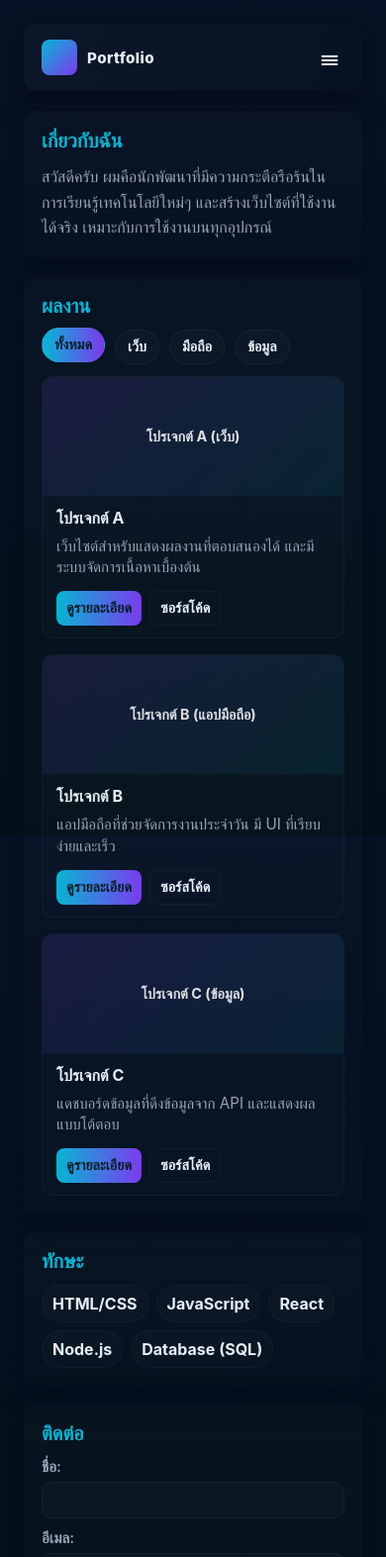
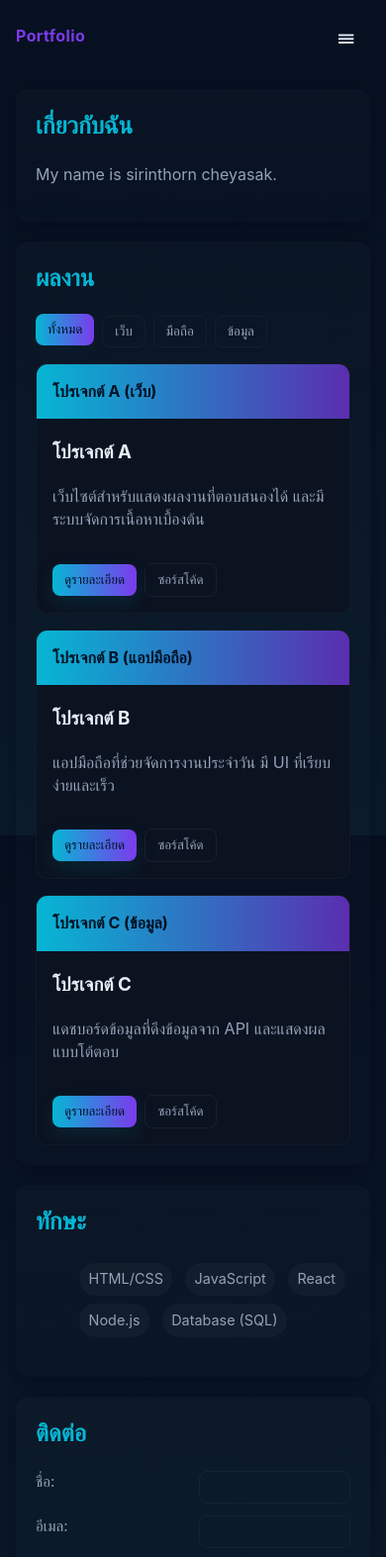
Before and after one commit to sirinthorncheyasak/myportfolilo, a plain HTML site: page index.html in a window 390 px wide. Shown: the top 1573 px of the page at 99% size. Drawn offline with Linux system fonts and the light colour scheme.

Commit message:
Add files via upload

```diff
--- a/index.html
+++ b/index.html
@@ -24,16 +24,16 @@
     <main>
         <section id="about" class="portfolio-section about-me">
             <h2>เกี่ยวกับฉัน</h2>
-            <p>สวัสดีครับ ผมคือนักพัฒนาที่มีความกระตือรือร้นในการเรียนรู้เทคโนโลยีใหม่ๆ และสร้างเว็บไซต์ที่ใช้งานได้จริง เหมาะกับการใช้งานบนทุกอุปกรณ์</p>
+            <p>My name is sirinthorn cheyasak. </p>
         </section>
 
         <section id="projects" class="portfolio-section">
             <h2>ผลงาน</h2>
             <div class="projects-controls" role="toolbar" aria-label="Filter projects">
-                <button class="filter-button active" onclick="filterProjects('all')">ทั้งหมด</button>
-                <button class="filter-button" onclick="filterProjects('web')">เว็บ</button>
-                <button class="filter-button" onclick="filterProjects('mobile')">มือถือ</button>
-                <button class="filter-button" onclick="filterProjects('data')">ข้อมูล</button>
+                <button class="filter-button active" data-filter="all">ทั้งหมด</button>
+                <button class="filter-button" data-filter="web">เว็บ</button>
+                <button class="filter-button" data-filter="mobile">มือถือ</button>
+                <button class="filter-button" data-filter="data">ข้อมูล</button>
             </div>
 
             <div class="projects-grid">
@@ -43,8 +43,8 @@
                         <h3>โปรเจกต์ A</h3>
                         <p>เว็บไซต์สำหรับแสดงผลงานที่ตอบสนองได้ และมีระบบจัดการเนื้อหาเบื้องต้น</p>
                         <div class="card-actions">
-                            <button class="btn btn-primary" onclick="window.open('#')">ดูรายละเอียด</button>
-                            <button class="btn btn-ghost" onclick="window.open('#')">ซอร์สโค้ด</button>
+                            <button class="btn btn-primary detail-btn" data-title="โปรเจกต์ A" data-desc="เว็บไซต์สำหรับแสดงผลงานที่ตอบสนองได้ และมีระบบจัดการเนื้อหาเบื้องต้น" data-media="โปรเจกต์ A (เว็บ)" data-link="#" data-tooltip="ดูรายละเอียด">ดูรายละเอียด</button>
+                            <button class="btn btn-ghost source-btn" data-source="#" data-tooltip="เปิดซอร์สโค้ด">ซอร์สโค้ด</button>
                         </div>
                     </div>
                 </div>
@@ -55,8 +55,8 @@
                         <h3>โปรเจกต์ B</h3>
                         <p>แอปมือถือที่ช่วยจัดการงานประจำวัน มี UI ที่เรียบง่ายและเร็ว</p>
                         <div class="card-actions">
-                            <button class="btn btn-primary" onclick="window.open('#')">ดูรายละเอียด</button>
-                            <button class="btn btn-ghost" onclick="window.open('#')">ซอร์สโค้ด</button>
+                            <button class="btn btn-primary detail-btn" data-title="โปรเจกต์ B" data-desc="แอปมือถือที่ช่วยจัดการงานประจำวัน มี UI ที่เรียบง่ายและเร็ว" data-media="โปรเจกต์ B (แอปมือถือ)" data-link="#" data-tooltip="ดูรายละเอียด">ดูรายละเอียด</button>
+                            <button class="btn btn-ghost source-btn" data-source="#" data-tooltip="เปิดซอร์สโค้ด">ซอร์สโค้ด</button>
                         </div>
                     </div>
                 </div>
@@ -67,8 +67,8 @@
                         <h3>โปรเจกต์ C</h3>
                         <p>แดชบอร์ดข้อมูลที่ดึงข้อมูลจาก API และแสดงผลแบบโต้ตอบ</p>
                         <div class="card-actions">
-                            <button class="btn btn-primary" onclick="window.open('#')">ดูรายละเอียด</button>
-                            <button class="btn btn-ghost" onclick="window.open('#')">ซอร์สโค้ด</button>
+                            <button class="btn btn-primary detail-btn" data-title="โปรเจกต์ C" data-desc="แดชบอร์ดข้อมูลที่ดึงข้อมูลจาก API และแสดงผลแบบโต้ตอบ" data-media="โปรเจกต์ C (ข้อมูล)" data-link="#" data-tooltip="ดูรายละเอียด">ดูรายละเอียด</button>
+                            <button class="btn btn-ghost source-btn" data-source="#" data-tooltip="เปิดซอร์สโค้ด">ซอร์สโค้ด</button>
                         </div>
                     </div>
                 </div>
@@ -104,6 +104,13 @@
                 <button type="submit">ส่งข้อความ</button>
             </form>
         </section>
+
+        <!-- Dev notes: brief summary of Copilot assistance -->
+        <section id="dev-notes" class="portfolio-section dev-notes" aria-labelledby="dev-notes-title">
+            <h2 id="dev-notes-title">Dev notes</h2>
+            <p>สรุปการช่วยเหลือจาก GitHub Copilot: เพิ่มเอฟเฟกต์โฮเวอร์ การกรองผลงานด้วยปุ่ม การแสดงรายละเอียดในม็อดอล (modal) และทูลทิป เพื่อปรับปรุง UX และการออกแบบโดยรวมให้ดูเป็นมืออาชีพ</p>
+        </section>
+
     </main>
 
     <footer>
@@ -111,30 +118,125 @@
     </footer>
     </div>
 
+    <!-- Modal for project details -->
+    <div id="project-modal" class="modal" aria-hidden="true" role="dialog" aria-modal="true">
+        <div class="modal-backdrop" data-close></div>
+        <div class="modal-content" role="document">
+            <button class="modal-close" aria-label="Close modal" data-close>&times;</button>
+            <div class="modal-media" aria-hidden="true"></div>
+            <h3 class="modal-title"></h3>
+            <p class="modal-desc"></p>
+            <div class="modal-actions"></div>
+        </div>
+    </div>
+
     <script src="script.js"></script>
     <script>
         (function(){
-            const filterButtons = document.querySelectorAll('.filter-button');
-            window.filterProjects = window.filterProjects || function(category){
-                if (typeof window.filterProjects === 'function') {
-                    try {
-                        window.filterProjectsOriginal && window.filterProjectsOriginal(category);
-                    } catch(e){}
-                }
-            };
+            // Filter projects
+            function filterProjects(category){
+                const cards = document.querySelectorAll('.project-card');
+                cards.forEach(card => {
+                    const cat = card.getAttribute('data-category');
+                    if (category === 'all' || cat === category) {
+                        card.classList.remove('hidden-card');
+                        card.setAttribute('aria-hidden', 'false');
+                    } else {
+                        card.classList.add('hidden-card');
+                        card.setAttribute('aria-hidden', 'true');
+                    }
+                });
+            }
+            window.filterProjects = filterProjects;
 
+            // Controls - filter buttons
             document.querySelectorAll('.projects-controls').forEach(ctrl => {
                 ctrl.addEventListener('click', (e) => {
                     const btn = e.target.closest('.filter-button');
                     if (!btn) return;
-                    filterButtons.forEach(b => b.classList.remove('active'));
+                    ctrl.querySelectorAll('.filter-button').forEach(b => b.classList.remove('active'));
                     btn.classList.add('active');
-                    if (typeof window.filterProjects === 'function') {
-                        window.filterProjects(btn.textContent === 'ทั้งหมด' ? 'all' : btn.textContent === 'เว็บ' ? 'web' : btn.textContent === 'มือถือ' ? 'mobile' : 'data');
-                    }
+                    const category = btn.getAttribute('data-filter') || 'all';
+                    filterProjects(category);
                 });
             });
 
+            // Modal handling
+            const modal = document.getElementById('project-modal');
+            const modalTitle = modal.querySelector('.modal-title');
+            const modalDesc = modal.querySelector('.modal-desc');
+            const modalMedia = modal.querySelector('.modal-media');
+            const modalActions = modal.querySelector('.modal-actions');
+
+            function openModal(data){
+                modalTitle.textContent = data.title || '';
+                modalDesc.textContent = data.desc || '';
+                modalMedia.textContent = data.media || '';
+                modalActions.innerHTML = '';
+                if (data.link) {
+                    const a = document.createElement('a');
+                    a.href = data.link;
+                    a.target = '_blank';
+                    a.rel = 'noopener';
+                    a.className = 'btn btn-primary';
+                    a.textContent = 'เปิดโปรเจกต์';
+                    modalActions.appendChild(a);
+                }
+                if (data.source) {
+                    const s = document.createElement('a');
+                    s.href = data.source;
+                    s.target = '_blank';
+                    s.rel = 'noopener';
+                    s.className = 'btn btn-ghost';
+                    s.textContent = 'ซอร์สโค้ด';
+                    modalActions.appendChild(s);
+                }
+                modal.classList.add('open');
+                modal.setAttribute('aria-hidden', 'false');
+                document.body.classList.add('no-scroll');
+                // focus for accessibility
+                modal.querySelector('.modal-close').focus();
+            }
+
+            function closeModal(){
+                modal.classList.remove('open');
+                modal.setAttribute('aria-hidden', 'true');
+                document.body.classList.remove('no-scroll');
+            }
+
+            // Delegate detail & source button clicks
+            document.addEventListener('click', (e) => {
+                const detail = e.target.closest('.detail-btn');
+                if (detail) {
+                    openModal({
+                        title: detail.getAttribute('data-title'),
+                        desc: detail.getAttribute('data-desc'),
+                        media: detail.getAttribute('data-media'),
+                        link: detail.getAttribute('data-link'),
+                        source: detail.getAttribute('data-source')
+                    });
+                }
+                const source = e.target.closest('.source-btn');
+                if (source && !e.target.closest('.detail-btn')) {
+                    const src = source.getAttribute('data-source');
+                    if (src) window.open(src, '_blank', 'noopener');
+                }
+                if (e.target.closest('[data-close]')) {
+                    closeModal();
+                }
+            });
+
+            // keyboard ESC to close modal
+            document.addEventListener('keydown', (e) => {
+                if (e.key === 'Escape' && modal.classList.contains('open')) closeModal();
+            });
+
+            // Tooltip handling via data-tooltip attribute is done in CSS; ensure keyboard focus shows tooltip
+            document.querySelectorAll('[data-tooltip]').forEach(el => {
+                el.setAttribute('tabindex', '0');
+            });
+
+            // Hamburger menu (responsive)
             const hamburger = document.querySelector('.hamburger-menu');
             const navLinks = document.querySelector('.nav-links');
             if (hamburger && navLinks) {
@@ -147,6 +249,9 @@
                     if (navLinks.classList.contains('active')) toggleMenu();
                 }));
             }
+
+            // Initial state
+            filterProjects('all');
         })();
     </script>
 </body>
--- a/styles.css
+++ b/styles.css
@@ -1,357 +1,168 @@
-:root {
-    --bg: #0f1724;
-    --card: #0b1220;
-    --muted: #98a3b3;
-    --accent: #06b6d4;
-    --accent-2: #7c3aed;
+
+:root{
+    --bg:#0f1724;
+    --card:#0b1220;
+    --muted:#94a3b8;
+    --accent:#06b6d4;
+    --accent-2:#7c3aed;
+    --surface:#0b1220;
     --glass: rgba(255,255,255,0.03);
-    --radius: 12px;
-    --max-width: 1100px;
-    --gap: 1rem;
-    --text: #e6eef6;
+    --radius:12px;
+    --gap:1rem;
+    --text:#e6eef8;
 }
 
-*,
-*::before,
-*::after {
-    box-sizing: border-box;
-    margin: 0;
-    padding: 0;
+*{box-sizing:border-box}
+html,body{height:100%}
+body{
+    margin:0;
+    font-family: Inter, system-ui, -apple-system, "Segoe UI", Roboto, "Helvetica Neue", Arial;
+    background: linear-gradient(180deg,#071020 0%, #0a1a2a 100%);
+    color:var(--text);
+    -webkit-font-smoothing:antialiased;
+    -moz-osx-font-smoothing:grayscale;
+    line-height:1.45;
 }
 
-html,
-body {
-    height: 100%;
+/* Layout */
+.site{max-width:1100px;margin:0 auto;padding:2rem}
+header{margin-bottom:2rem}
+.navbar{display:flex;align-items:center;justify-content:space-between;gap:1rem}
+.logo{font-weight:700;color:var(--accent-2);letter-spacing:0.4px}
+.nav-links{display:flex;gap:1rem;list-style:none;padding:0;margin:0}
+.nav-links a{color:var(--muted);text-decoration:none;padding:0.5rem 0.75rem;border-radius:8px;transition:all .18s}
+.nav-links a:focus,
+.nav-links a:hover{color:var(--text);background:var(--glass);transform:translateY(-2px)}
+
+.hamburger-menu{display:none;background:transparent;border:0;color:var(--text);font-size:1.4rem}
+
+/* Sections */
+.portfolio-section{background: linear-gradient(180deg, rgba(255,255,255,0.01), transparent); padding:1.25rem;border-radius:var(--radius);margin-bottom:1.25rem;box-shadow:0 4px 18px rgba(2,6,23,0.5)}
+.portfolio-section h2{margin-top:0;color:var(--accent)}
+.about-me p{color:var(--muted)}
+
+/* Projects grid */
+.projects-controls{display:flex;gap:.5rem;margin-bottom:1rem;flex-wrap:wrap}
+.filter-button{background:transparent;border:1px solid rgba(255,255,255,0.04);color:var(--muted);padding:.45rem .75rem;border-radius:8px;cursor:pointer;transition:all .18s}
+.filter-button.active{background:linear-gradient(90deg,var(--accent),var(--accent-2));border:none;color:#021226;box-shadow:0 6px 18px rgba(12,44,60,0.35);transform:translateY(-2px)}
+.filter-button:focus{outline:2px solid rgba(6,182,212,0.25);outline-offset:2px}
+
+/* Cards */
+.projects-grid{display:grid;grid-template-columns:repeat(auto-fit,minmax(240px,1fr));gap:1rem}
+.project-card{background:var(--card);border-radius:12px;overflow:hidden;border:1px solid rgba(255,255,255,0.03);transition:transform .18s, box-shadow .18s;display:flex;flex-direction:column}
+.project-card:hover{transform:translateY(-6px);box-shadow:0 12px 30px rgba(2,6,23,0.6)}
+.card-media{background:linear-gradient(90deg,var(--accent),rgba(124,58,237,0.7));padding:1rem;color:#021226;font-weight:700}
+.card-content{padding:1rem;flex:1;display:flex;flex-direction:column}
+.card-content h3{margin:.25rem 0}
+.card-content p{color:var(--muted);flex:1}
+.card-actions{display:flex;gap:.5rem;margin-top:1rem;align-items:center}
+
+/* Buttons */
+.btn{padding:.5rem .75rem;border-radius:8px;border:1px solid rgba(255,255,255,0.06);cursor:pointer;background:transparent;color:var(--text);transition:transform .12s, box-shadow .12s}
+.btn:active{transform:translateY(1px)}
+.btn-primary{background:linear-gradient(90deg,var(--accent),var(--accent-2));color:#021226;border:none;box-shadow:0 8px 20px rgba(7,150,160,0.15)}
+.btn-ghost{background:transparent;border:1px solid rgba(255,255,255,0.06);color:var(--muted)}
+
+/* hidden state for filtering */
+.hidden-card{opacity:.06;transform:scale(.98);pointer-events:none;filter:grayscale(1);transition:all .2s}
+
+/* Tooltip (pure CSS) */
+[data-tooltip]{position:relative}
+[data-tooltip]::after{
+    content: attr(data-tooltip);
+    position:absolute;
+    bottom:calc(100% + 8px);
+    left:50%;
+    transform:translateX(-50%) translateY(6px);
+    background:rgba(2,6,23,0.92);
+    color:var(--text);
+    padding:.35rem .5rem;border-radius:6px;font-size:.8rem;white-space:nowrap;opacity:0;pointer-events:none;transition:opacity .12s,transform .12s;
+    box-shadow:0 6px 18px rgba(2,6,23,0.6);
+}
+[data-tooltip]:hover::after,
+[data-tooltip]:focus::after{opacity:1;transform:translateX(-50%) translateY(0);}
+
+/* Modal */
+.modal{position:fixed;inset:0;display:flex;align-items:center;justify-content:center;visibility:hidden;opacity:0;transition:opacity .18s,visibility .18s}
+.modal .modal-backdrop{position:absolute;inset:0;background:linear-gradient(180deg, rgba(2,6,23,0.6), rgba(2,6,23,0.85));backdrop-filter: blur(4px)}
+.modal .modal-content{position:relative;z-index:2;background:linear-gradient(180deg, rgba(255,255,255,0.02), rgba(255,255,255,0.01));border-radius:12px;padding:1.25rem;max-width:560px;width:calc(100% - 2rem);box-shadow:0 18px 48px rgba(2,6,23,0.7);border:1px solid rgba(255,255,255,0.04)}
+.modal.open{visibility:visible;opacity:1}
+.modal-close{position:absolute;right:12px;top:8px;border:0;background:transparent;color:var(--muted);font-size:1.5rem;cursor:pointer}
+.modal-media{font-weight:700;color:var(--accent);margin-bottom:.5rem}
+.modal-actions{display:flex;gap:.5rem;margin-top:1rem}
+
+/* Utilities */
+.dev-notes p{color:var(--muted);font-size:.95rem}
+.no-scroll{overflow:hidden}
+
+/* Responsive */
+@media (max-width:800px){
+    .nav-links{display:none;position:absolute;right:1rem;top:64px;background:var(--surface);padding:1rem;border-radius:10px;flex-direction:column;gap:0.5rem;width:200px;box-shadow:0 12px 36px rgba(2,6,23,0.7)}
+    .nav-links.active{display:flex}
+    .hamburger-menu{display:block}
+    .site{padding:1rem}
+}
+/* 1. Selector (ตัวที่เลือกใช้งาน) */
+p { color: black; }          /* Element selector */
+.box { padding: 10px; }      /* Class selector */
+#main { width: 100%; }       /* ID selector */
+
+/* 2. Box Model */
+.box {
+  margin: 16px;      /* ระยะด้านนอก */
+  padding: 12px;     /* ระยะด้านใน */
+  border: 1px solid #ccc;
+  width: 200px;
+  height: auto;
 }
 
-body {
-    font-family: Inter, system-ui, -apple-system, "Segoe UI", Roboto, "Helvetica Neue", Arial;
-    background: linear-gradient(180deg, #071226 0%, #03121a 100%);
-    color: var(--text);
-    -webkit-font-smoothing: antialiased;
-    padding: 24px;
-    display: flex;
-    justify-content: center;
+/* 3. Display types */
+.flex { display: flex; }
+.block { display: block; }
+.inline { display: inline; }
+
+/* 4. Colors */
+.text { color: #333; }
+.bg { background-color: #f2f2f2; }
+
+/* 5. Typography */
+h1 {
+  font-size: 2rem;
+  font-weight: bold;
+  line-height: 1.2;
 }
 
-.site {
-    width: 100%;
-    max-width: var(--max-width);
+/* 6. Buttons */
+button {
+  padding: 8px 16px;
+  border-radius: 6px;
+  border: none;
+  cursor: pointer;
 }
 
-header {
-    margin-bottom: 20px;
+/* 7. Hover */
+button:hover {
+  background: #ddd;
 }
 
-.navbar {
-    display: flex;
-    align-items: center;
-    justify-content: space-between;
-    gap: 12px;
-    padding: 14px 18px;
-    background: linear-gradient(90deg, rgba(255, 255, 255, 0.02), transparent);
-    border-radius: var(--radius);
-    box-shadow: 0 8px 30px rgba(2, 6, 23, 0.6);
+/* 8. Layout with Flexbox */
+.container {
+  display: flex;
+  gap: 1rem;
+  justify-content: space-between;
+  align-items: center;
 }
 
-.logo {
-    font-weight: 800;
-    letter-spacing: 0.4px;
-    color: var(--text);
-    display: flex;
-    align-items: center;
-    gap: 10px;
-    font-size: 1.05rem;
+/* 9. Responsive */
+@media (max-width: 600px) {
+  .container {
+    flex-direction: column;
+  }
 }
 
-.logo::before {
-    content: "";
-    width: 36px;
-    height: 36px;
-    border-radius: 8px;
-    background: linear-gradient(135deg, var(--accent), var(--accent-2));
-    display: inline-block;
-}
-
-.nav-links {
-    display: flex;
-    gap: 12px;
-    align-items: center;
-    list-style: none;
-}
-
-.nav-links li a {
-    color: var(--text);
-    text-decoration: none;
-    padding: 8px 10px;
-    border-radius: 8px;
-    font-weight: 600;
-    font-size: 0.95rem;
-    transition: background .14s, transform .12s;
-}
-
-.nav-links li a:hover,
-.nav-links li a:focus {
-    background: var(--glass);
-    transform: translateY(-2px);
-    outline: none;
-}
-
-.hamburger-menu {
-    display: none;
-    background: transparent;
-    border: none;
-    color: var(--text);
-    font-size: 24px;
-    cursor: pointer;
-    padding: 6px;
-}
-
-main {
-    display: flex;
-    flex-direction: column;
-    gap: 18px;
-}
-
-.portfolio-section {
-    background: linear-gradient(180deg, rgba(255, 255, 255, 0.01), transparent);
-    border-radius: var(--radius);
-    padding: 18px;
-    box-shadow: 0 10px 30px rgba(2, 6, 23, 0.45);
-}
-
-.portfolio-section h2 {
-    color: var(--accent);
-    margin-bottom: 12px;
-    font-size: 1.25rem;
-}
-
-.about-me p {
-    color: var(--muted);
-    line-height: 1.6;
-}
-
-.projects-controls {
-    display: flex;
-    gap: 10px;
-    align-items: center;
-    margin-bottom: 12px;
-    flex-wrap: wrap;
-}
-
-.filter-button {
-    background: rgba(255, 255, 255, 0.02);
-    color: var(--text);
-    border: 1px solid rgba(255, 255, 255, 0.04);
-    padding: 8px 12px;
-    border-radius: 999px;
-    cursor: pointer;
-    font-weight: 700;
-    font-size: 0.9rem;
-    transition: background .12s, transform .1s;
-}
-
-.filter-button.active {
-    background: linear-gradient(90deg, var(--accent), var(--accent-2));
-    color: #06202a;
-    transform: translateY(-2px);
-}
-
-.projects-grid {
-    display: grid;
-    gap: var(--gap);
-    grid-template-columns: repeat(auto-fit, minmax(240px, 1fr));
-}
-
-.project-card {
-    background: linear-gradient(180deg, rgba(255, 255, 255, 0.02), rgba(255, 255, 255, 0.01));
-    border-radius: 12px;
-    overflow: hidden;
-    display: flex;
-    flex-direction: column;
-    transition: transform .16s, box-shadow .16s;
-    border: 1px solid rgba(255, 255, 255, 0.03);
-}
-
-.project-card:hover {
-    transform: translateY(-8px);
-    box-shadow: 0 18px 40px rgba(2, 6, 23, 0.6);
-}
-
-.card-media {
-    height: 140px;
-    background: linear-gradient(135deg, rgba(124, 58, 237, 0.12), rgba(6, 182, 212, 0.08));
-    display: flex;
-    align-items: center;
-    justify-content: center;
-    color: rgba(255, 255, 255, 0.85);
-    font-weight: 700;
-    font-size: 0.95rem;
-}
-
-.card-content {
-    padding: 12px 14px;
-    display: flex;
-    flex-direction: column;
-    gap: 8px;
-    flex: 1;
-}
-
-.card-content h3 {
-    font-size: 1rem;
-    margin: 0;
-}
-
-.card-content p {
-    color: var(--muted);
-    font-size: 0.95rem;
-    line-height: 1.4;
-    margin-bottom: 6px;
-}
-
-.card-actions {
-    margin-top: auto;
-    display: flex;
-    gap: 8px;
-}
-
-.btn {
-    padding: 8px 10px;
-    border-radius: 8px;
-    border: none;
-    cursor: pointer;
-    font-weight: 700;
-    font-size: 0.9rem;
-}
-
-.btn-primary {
-    background: linear-gradient(90deg, var(--accent), var(--accent-2));
-    color: #06202a;
-}
-
-.btn-ghost {
-    background: transparent;
-    border: 1px solid rgba(255, 255, 255, 0.04);
-    color: var(--text);
-}
-
-.skills-list {
-    display: flex;
-    gap: 8px;
-    flex-wrap: wrap;
-    list-style: none;
-}
-
-.skill-item {
-    background: rgba(255, 255, 255, 0.02);
-    padding: 8px 10px;
-    border-radius: 999px;
-    font-weight: 700;
-    color: var(--text);
-    border: 1px solid rgba(255, 255, 255, 0.03);
-}
-
-.contact-form {
-    display: grid;
-    gap: 10px;
-    grid-template-columns: 1fr 1fr;
-}
-
-.contact-form .form-group {
-    display: flex;
-    flex-direction: column;
-    gap: 6px;
-}
-
-.contact-form label {
-    color: var(--muted);
-    font-weight: 600;
-    font-size: 0.95rem;
-}
-
-.contact-form input,
-.contact-form textarea {
-    padding: 10px 12px;
-    border-radius: 10px;
-    border: 1px solid rgba(255, 255, 255, 0.04);
-    background: rgba(255, 255, 255, 0.02);
-    color: var(--text);
-    outline: none;
-}
-
-.contact-form textarea {
-    grid-column: 1 / -1;
-    resize: vertical;
-    min-height: 110px;
-}
-
-.contact-form button {
-    grid-column: 1 / -1;
-    justify-self: start;
-    padding: 10px 14px;
-    border-radius: 10px;
-    border: none;
-    background: linear-gradient(90deg, var(--accent), var(--accent-2));
-    color: #06202a;
-    font-weight: 800;
-    cursor: pointer;
-}
-
-.feedback-message {
-    margin-top: 6px;
-    font-size: 0.9rem;
-}
-
-footer {
-    text-align: center;
-    margin-top: 8px;
-    color: var(--muted);
-    font-size: 0.95rem;
-}
-
-@media (max-width: 880px) {
-    .contact-form {
-        grid-template-columns: 1fr;
-    }
-
-    .contact-form textarea {
-        grid-column: 1 / -1;
-    }
-}
-
-@media (max-width: 720px) {
-    .nav-links {
-        display: none;
-        position: absolute;
-        top: 70px;
-        right: 18px;
-        background: rgba(3, 6, 10, 0.85);
-        padding: 12px;
-        border-radius: 10px;
-        flex-direction: column;
-        min-width: 160px;
-    }
-
-    .nav-links.active {
-        display: flex;
-    }
-
-    .hamburger-menu {
-        display: inline-block;
-    }
-
-    .navbar {
-        position: relative;
-    }
-}
-
-@media (max-width: 420px) {
-    .card-media {
-        height: 120px;
-        font-size: 0.9rem;
-    }
-
-    .logo {
-        font-size: 0.95rem;
-    }
-}
+/* small tweaks */
+footer{opacity:.8;color:var(--muted);text-align:center;margin-top:1.25rem}
+input,textarea{background:transparent;border:1px solid rgba(255,255,255,0.04);padding:.5rem;border-radius:8px;color:var(--text);width:100%}
+label{display:block;margin-bottom:.25rem;color:var(--muted);font-size:.95rem}
+.form-group{display:grid;grid-template-columns:1fr 1fr;gap:.75rem;margin-bottom:.75rem}
+.skill-item{display:inline-block;background:var(--glass);padding:.4rem .6rem;border-radius:999px;margin:.25rem;color:var(--muted);font-size:.9rem}
```
